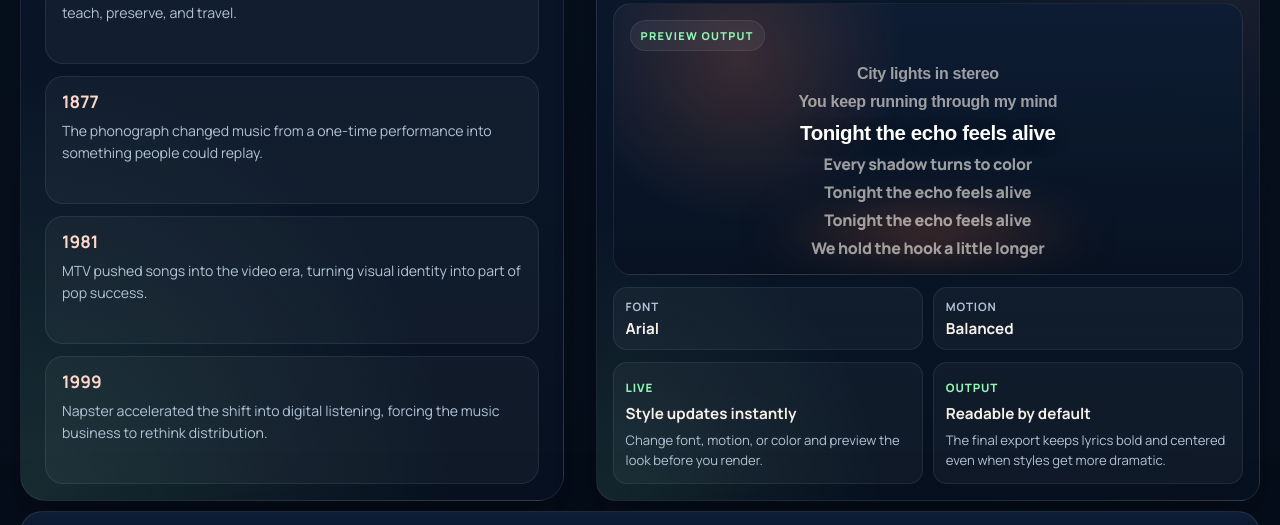
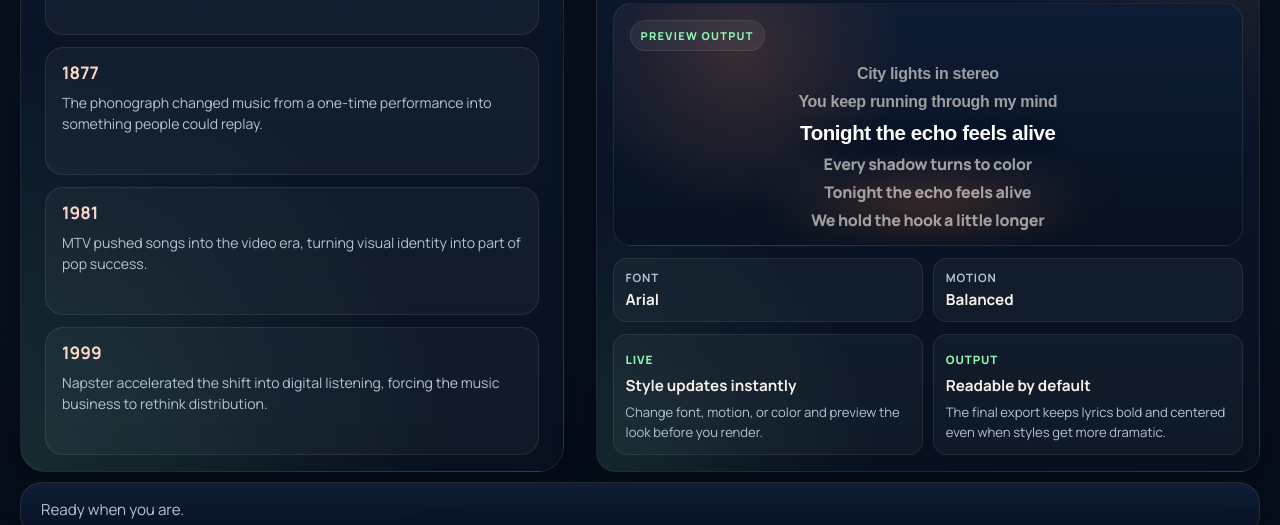
Before and after one commit to jaycorner04/Songstolyrics, a website: page public/index.html in a window 1280 px wide. Shown: the part 1596-2121 px from the top of the page. Drawn offline with Linux system fonts and the light colour scheme; no server answers.

Commit message:
chore: auto-sync 2026-04-20 14:03:27

```diff
--- a/public/index.html
+++ b/public/index.html
@@ -377,7 +377,6 @@
                   <p id="preview-line-3" class="preview-line preview-line-3 is-active">You keep running through my mind</p>
                   <p id="preview-line-4" class="preview-line preview-line-4">Every shadow turns to color</p>
                   <p id="preview-line-5" class="preview-line preview-line-5">Tonight the echo feels alive</p>
-                  <p id="preview-line-3" class="preview-line preview-line-3">Tonight the echo feels alive</p>
                   <p id="preview-line-6" class="preview-line preview-line-6">We hold the hook a little longer</p>
                 </div>
               </div>
```
